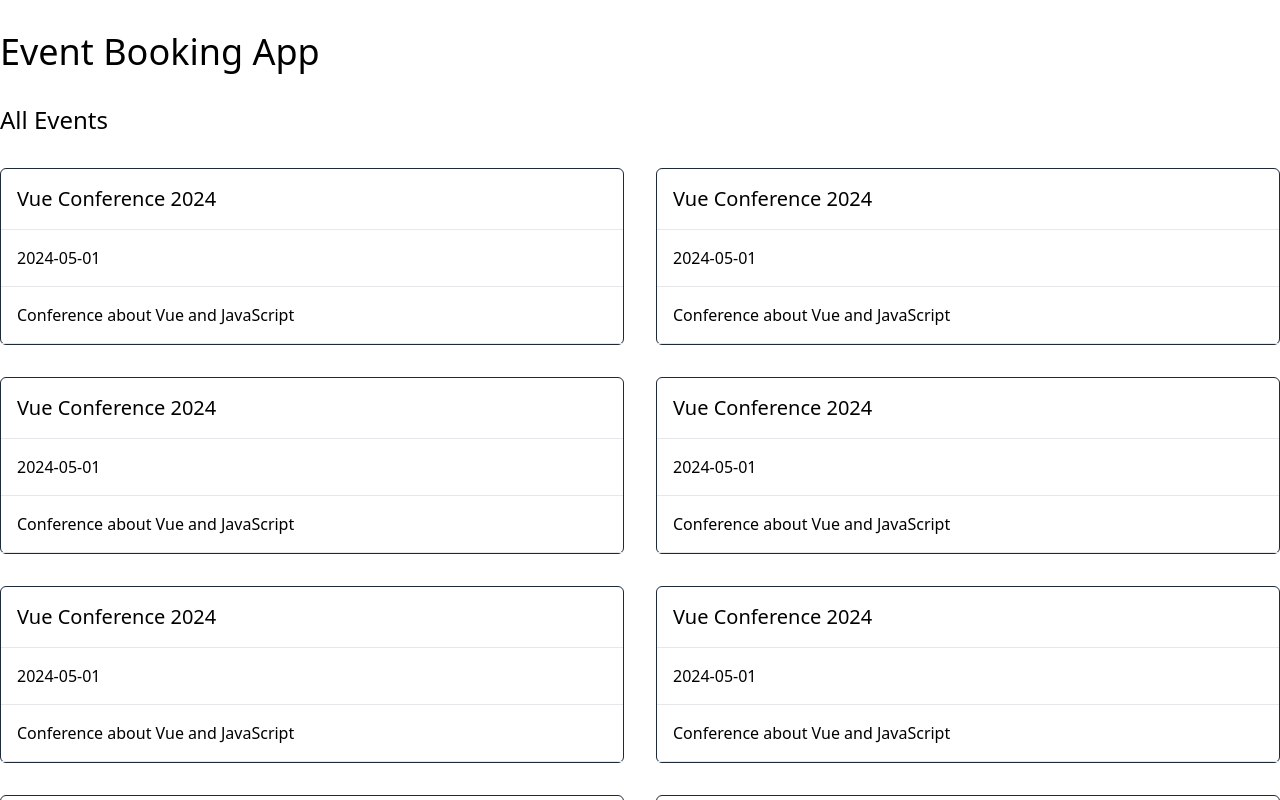
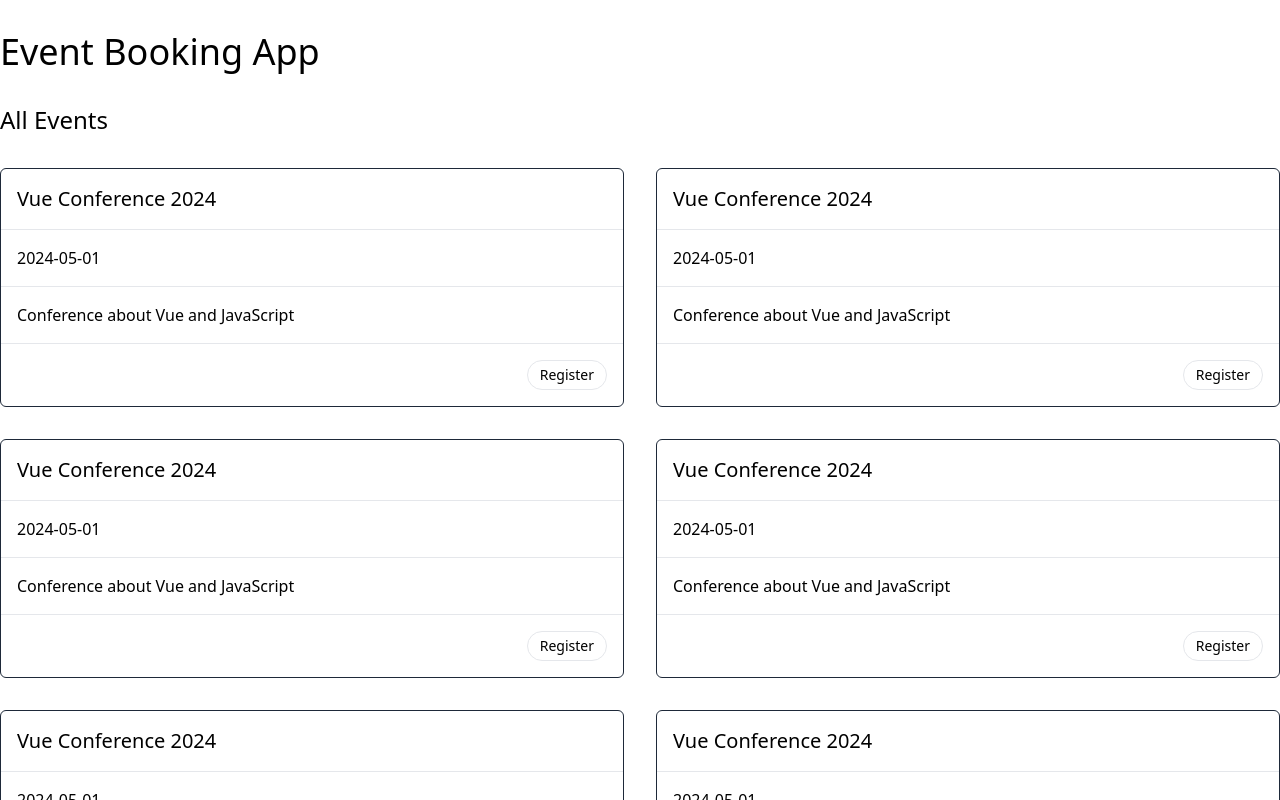
Before and after one commit to lucerorap/vue3-courses, a Vue app in the folder medium-projects/event-booking/: page / in a window 1280 px wide. Shown: the top 800 px of the page. Built offline with nearby package versions, Linux system fonts and the light colour scheme.

Commit message:
Component Events

```diff
--- a/medium-projects/event-booking/src/App.vue
+++ b/medium-projects/event-booking/src/App.vue
@@ -9,6 +9,7 @@
         title="Vue Conference 2024"
         when="2024-05-01"
         description="Conference about Vue and JavaScript"
+        @register="console.log('Registered!')"
       />
     </section>
     <h2 class="text-2xl font-medium">Your Bookings</h2>
--- a/medium-projects/event-booking/src/components/EventCard.vue
+++ b/medium-projects/event-booking/src/components/EventCard.vue
@@ -3,6 +3,14 @@
     <h3 class="p-4 font-medium text-xl border-b border-gray-200">{{ title }}</h3>
     <p class="p-4 border-b border-gray-200">{{ when }}</p>
     <p class="p-4 border-b border-gray-200">{{ description }}</p>
+    <section class="flex justify-end p-4">
+      <button
+        class="text-sm font-medium border border-gray-200 rounded-full px-3 py-1 hover:bg-gray-100"
+        @click="$emit('register')"
+      >
+        Register
+      </button>
+    </section>
   </div>
 </template>
 
@@ -12,4 +20,6 @@
   when: String,
   description: String
 })
+
+defineEmits(['register'])
 </script>
```
